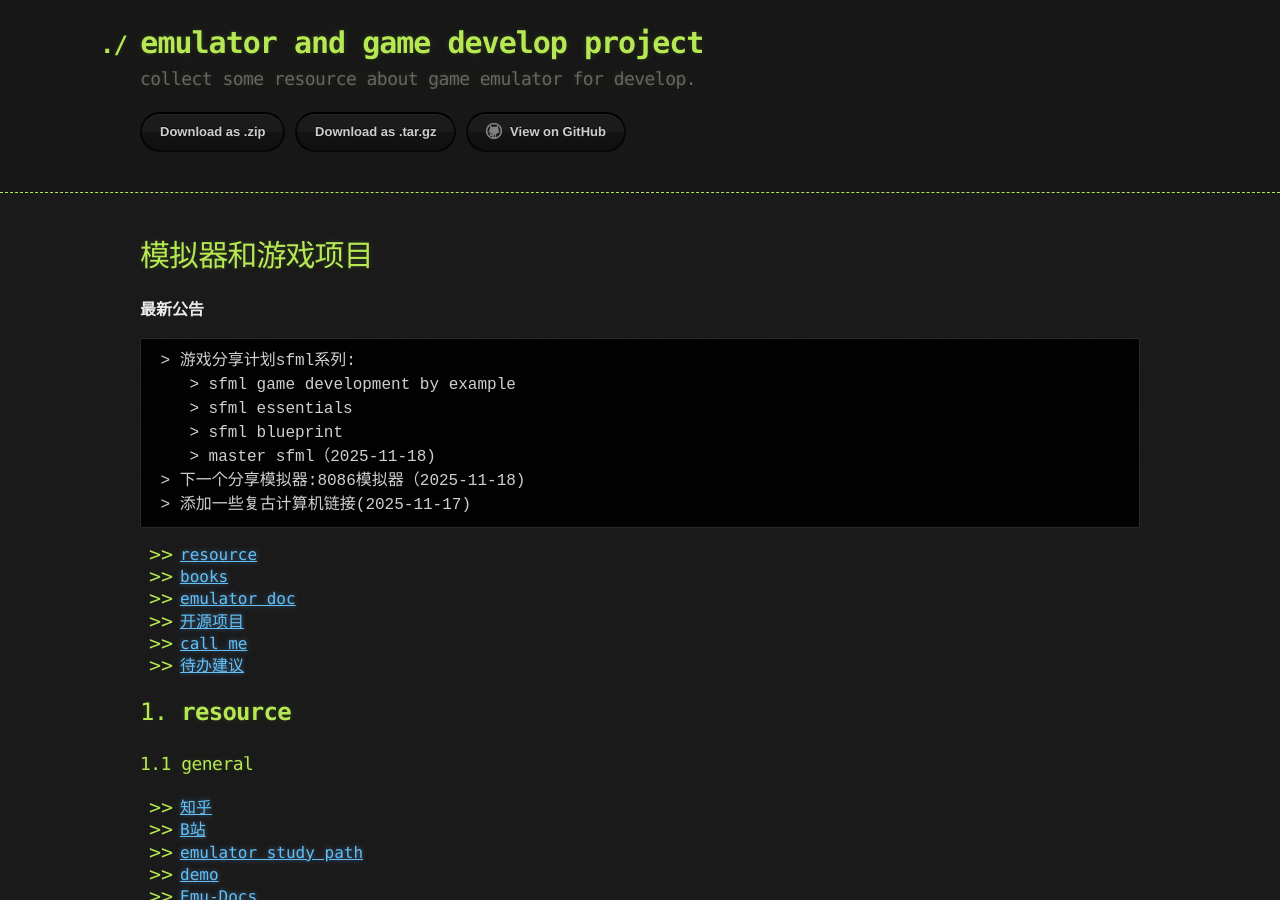
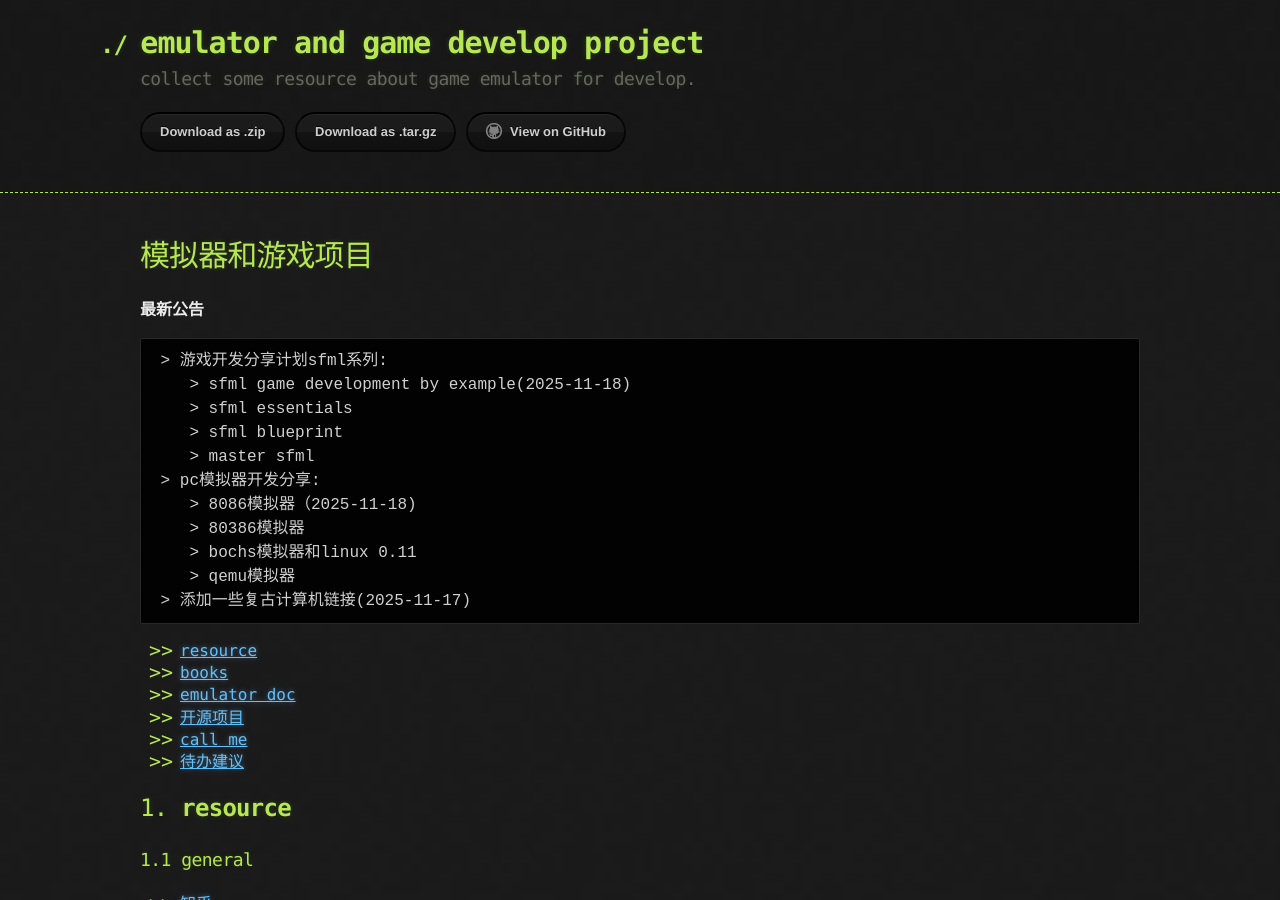
Before and after one commit to jinjiacun123/jinjiacun123.github.io, a Jekyll site: the page built from index.md, in a window 1280 px wide and 900 px high. Built offline with Jekyll 4.4.1, drawn with Linux system fonts in a browser that asks for light colours; our own code applies the rules of GitHub Pages for plain Markdown files.

Commit message:
更新 index.md
添加pc系列模拟器计划

````diff
--- a/index.md
+++ b/index.md
@@ -6,12 +6,16 @@ layout: default
 # 模拟器和游戏项目
 **最新公告**
 ```
- > 游戏分享计划sfml系列:
-    > sfml game development by example
+ > 游戏开发分享计划sfml系列:
+    > sfml game development by example(2025-11-18)
     > sfml essentials
     > sfml blueprint
-    > master sfml（2025-11-18)
- > 下一个分享模拟器:8086模拟器（2025-11-18)
+    > master sfml
+ > pc模拟器开发分享:
+    > 8086模拟器（2025-11-18)
+    > 80386模拟器
+    > bochs模拟器和linux 0.11
+    > qemu模拟器
  > 添加一些复古计算机链接(2025-11-17)
 ```
 - [resource](#1-resouce)
````
